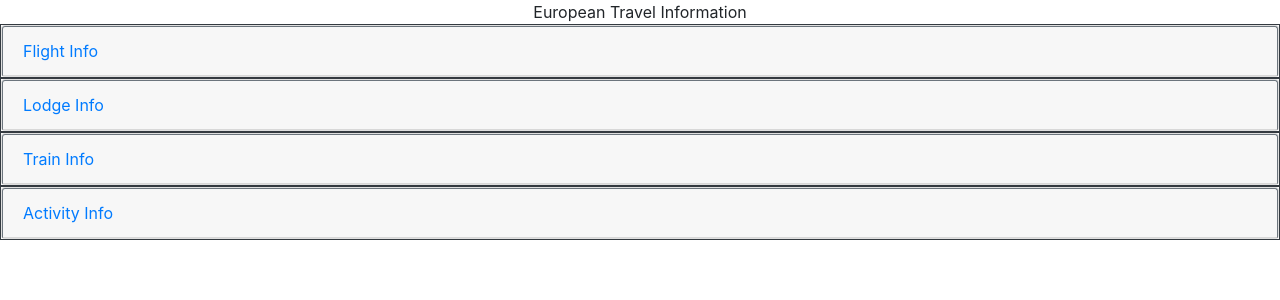
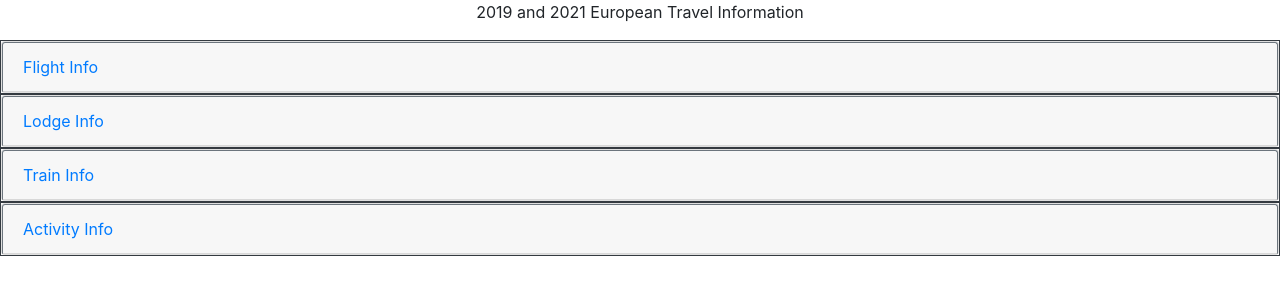
Before and after one commit to mcliff1/europe2019, a React (Create React App) app: page / in a window 1280 px wide. Shown: the top 300 px of the page. Built offline with nearby package versions, Linux system fonts and the light colour scheme.

Commit message:
added years 2019 and 2021

```diff
--- a/src/App.js
+++ b/src/App.js
@@ -9,7 +9,7 @@ import './App.css';
 function App() {
   return (
     <div className="App">
-      European Travel Information
+      <p>2019 and 2021 European Travel Information</p>
       <FlightInfo />
       <LodgeInfo />
       <TrainInfo />
```
